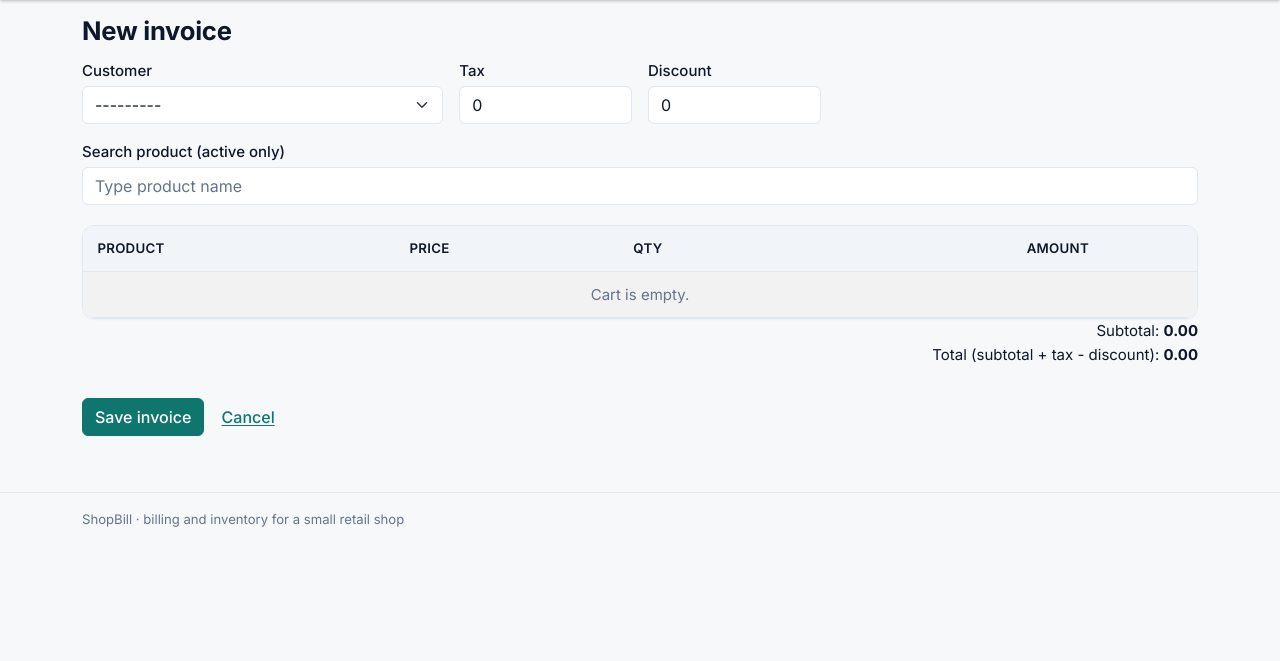
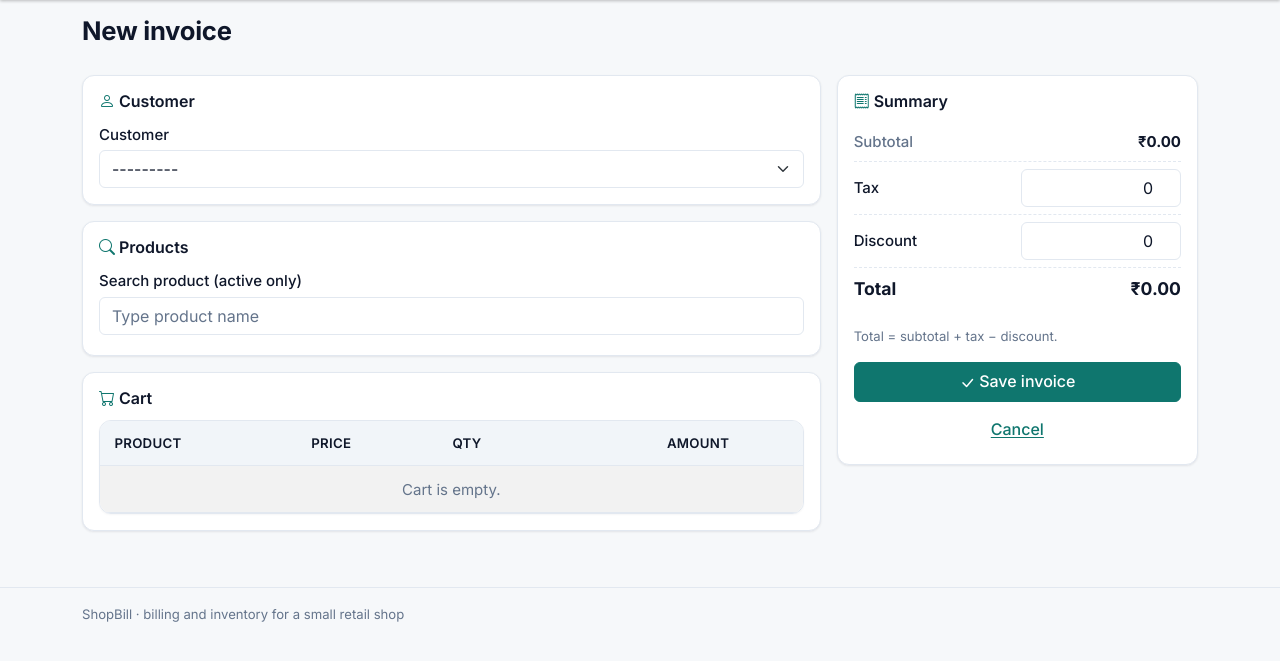
Before and after one commit to Karthick3301/shopbill, a Django app: page /billing/invoices/create/ in a window 1280 px wide. Shown: the part 57-718 px from the top of the page. Run offline with Django 5.2, Linux system fonts and the light colour scheme; the visitor is signed in with stand-in values (Sample User, id 1); data that the repository does not hold is empty.

Commit message:
Design pass 2

```diff
--- a/static/css/app.css
+++ b/static/css/app.css
@@ -416,3 +416,187 @@ main.container {
   font-size: 1.5rem;
   margin-bottom: 0.75rem;
 }
+
+/* ---------- Design pass 3: invoice flow, bill, empty states, mobile ---------- */
+.invoice-summary {
+  position: sticky;
+  top: 1rem;
+}
+
+.summary-rows {
+  margin-bottom: 0;
+}
+
+.summary-row {
+  display: flex;
+  align-items: center;
+  justify-content: space-between;
+  gap: 0.75rem;
+  padding: 0.45rem 0;
+  border-bottom: 1px dashed var(--sb-border);
+}
+
+.summary-row dt {
+  font-weight: 500;
+  color: var(--sb-muted);
+}
+
+.summary-row dd {
+  margin-bottom: 0;
+  font-weight: 600;
+}
+
+.summary-row dd .form-control {
+  max-width: 10rem;
+  text-align: right;
+}
+
+.summary-total {
+  border-bottom: none;
+}
+
+.summary-total dt,
+.summary-total dd {
+  font-size: 1.1rem;
+  font-weight: 700;
+  color: var(--sb-text);
+}
+
+/* Server-side stock errors render as a clear danger alert (visual only). */
+#invoice-form .errorlist.nonfield {
+  background-color: #FEE2E2;
+  border: 1px solid #FECACA;
+  border-radius: 0.5rem;
+  color: #7F1D1D;
+  font-weight: 500;
+  padding: 0.6rem 0.9rem;
+  margin-bottom: 0;
+}
+
+#invoice-form .errorlist.nonfield:empty {
+  display: none;
+}
+
+/* Printed-bill look for the invoice detail page. */
+.bill-card {
+  max-width: 46rem;
+  margin-inline: auto;
+}
+
+.bill-header {
+  text-align: center;
+  border-bottom: 2px solid var(--sb-text);
+  padding-bottom: 0.75rem;
+  margin-bottom: 1rem;
+}
+
+.bill-shop {
+  font-size: 1.5rem;
+  font-weight: 700;
+  margin-bottom: 0;
+}
+
+.bill-no {
+  color: var(--sb-muted);
+  font-weight: 600;
+}
+
+.bill-meta {
+  display: grid;
+  gap: 0.25rem 1.5rem;
+  grid-template-columns: 1fr;
+  margin-bottom: 1rem;
+}
+
+.bill-meta > div {
+  display: flex;
+  gap: 0.5rem;
+}
+
+.bill-meta dt {
+  font-weight: 500;
+  color: var(--sb-muted);
+  min-width: 5.5rem;
+}
+
+.bill-meta dd {
+  margin-bottom: 0;
+  font-weight: 600;
+  overflow-wrap: anywhere;
+}
+
+.bill-grand {
+  background-color: #F1F5F9;
+  font-size: 1.05rem;
+}
+
+/* Friendly empty states inside list tables. */
+.empty-state {
+  text-align: center;
+  padding: 1.5rem 1rem;
+}
+
+/* ---------- Small screens (~380px): prevent horizontal overflow ---------- */
+canvas {
+  max-width: 100%;
+}
+
+.table-responsive {
+  overflow-x: auto;
+  -webkit-overflow-scrolling: touch;
+}
+
+#search-results {
+  overflow-wrap: anywhere;
+}
+
+.bill-meta dd,
+td {
+  overflow-wrap: anywhere;
+}
+
+@media (max-width: 991.98px) {
+  .invoice-summary {
+    position: static;
+  }
+}
+
+/* ---------- Print: bill only, no nav or buttons ---------- */
+@media print {
+  .app-navbar,
+  .app-footer,
+  .btn,
+  .no-print,
+  .alert {
+    display: none !important;
+  }
+
+  body {
+    background: #fff;
+    font-size: 13px;
+  }
+
+  main.container {
+    max-width: 100%;
+    margin: 0;
+    padding: 0;
+  }
+
+  .card,
+  .bill-card,
+  .table-responsive {
+    box-shadow: none;
+    border: none;
+    border-radius: 0;
+    max-width: 100%;
+  }
+
+  .bill-card .card-body {
+    padding: 0;
+  }
+
+  a {
+    text-decoration: none;
+    color: inherit;
+  }
+}
--- a/templates/billing/invoice_form.html
+++ b/templates/billing/invoice_form.html
@@ -4,32 +4,29 @@
 <h1>New invoice</h1>
 <form method="post" id="invoice-form" class="row g-3">
   {% csrf_token %}
+  <div class="col-12">
     {{ form.non_field_errors }}
-  <div class="col-12 col-md-4">
-    <label class="form-label" for="{{ form.customer.id_for_label }}">Customer</label>
-    {{ form.customer }}
-    {{ form.customer.errors }}
-  </div>
-  <div class="col-6 col-md-2">
-    <label class="form-label" for="{{ form.tax.id_for_label }}">Tax</label>
-    {{ form.tax }}
-    {{ form.tax.errors }}
-  </div>
-  <div class="col-6 col-md-2">
-    <label class="form-label" for="{{ form.discount.id_for_label }}">Discount</label>
-    {{ form.discount }}
-    {{ form.discount.errors }}
   </div>
   {{ form.items_json }}
   {{ form.items_json.errors }}
 
-  <div class="col-12">
+  <div class="col-12 col-lg-8">
+    <div class="card mb-3"><div class="card-body">
+      <h2 class="h6 card-heading"><i class="bi bi-person me-1" aria-hidden="true"></i>Customer</h2>
+      <label class="form-label" for="{{ form.customer.id_for_label }}">Customer</label>
+      {{ form.customer }}
+      {{ form.customer.errors }}
+    </div></div>
+
+    <div class="card mb-3"><div class="card-body">
+      <h2 class="h6 card-heading"><i class="bi bi-search me-1" aria-hidden="true"></i>Products</h2>
       <label class="form-label" for="product-search">Search product (active only)</label>
       <input class="form-control" id="product-search" type="search" placeholder="Type product name" autocomplete="off">
       <div id="search-results" class="list-group mt-1"></div>
-  </div>
+    </div></div>
 
-  <div class="col-12">
+    <div class="card"><div class="card-body">
+      <h2 class="h6 card-heading"><i class="bi bi-cart me-1" aria-hidden="true"></i>Cart</h2>
       <div class="table-responsive">
       <table class="table table-striped align-middle" id="cart-table">
         <thead><tr><th>Product</th><th>Price</th><th>Qty</th><th class="text-end">Amount</th><th></th></tr></thead>
@@ -38,13 +35,30 @@
         </tbody>
       </table>
       </div>
-    <p class="text-end">Subtotal: <strong id="cart-subtotal">0.00</strong><br>
-    Total (subtotal + tax - discount): <strong id="cart-total">0.00</strong></p>
+    </div></div>
   </div>
 
-  <div class="col-12">
-    <button class="btn btn-primary" type="submit">Save invoice</button>
+  <div class="col-12 col-lg-4">
+    <div class="card invoice-summary"><div class="card-body">
+      <h2 class="h6 card-heading"><i class="bi bi-receipt me-1" aria-hidden="true"></i>Summary</h2>
+      <dl class="summary-rows mb-3">
+        <div class="summary-row"><dt>Subtotal</dt><dd class="text-end">₹<strong id="cart-subtotal">0.00</strong></dd></div>
+        <div class="summary-row">
+          <dt><label class="form-label mb-0" for="{{ form.tax.id_for_label }}">Tax</label></dt>
+          <dd>{{ form.tax }}{{ form.tax.errors }}</dd>
+        </div>
+        <div class="summary-row">
+          <dt><label class="form-label mb-0" for="{{ form.discount.id_for_label }}">Discount</label></dt>
+          <dd>{{ form.discount }}{{ form.discount.errors }}</dd>
+        </div>
+        <div class="summary-row summary-total"><dt>Total</dt><dd class="text-end">₹<strong id="cart-total">0.00</strong></dd></div>
+      </dl>
+      <p class="text-muted small">Total = subtotal + tax − discount.</p>
+      <div class="d-grid gap-2">
+        <button class="btn btn-primary" type="submit"><i class="bi bi-check-lg me-1" aria-hidden="true"></i>Save invoice</button>
         <a class="btn btn-link" href="{% url 'billing:invoice-list' %}">Cancel</a>
+      </div>
+    </div></div>
   </div>
 </form>
 
```
Also changed, not shown: templates/billing/customer_list.html (+6 -3 lines), templates/billing/invoice_detail.html (+24 -11 lines), templates/billing/invoice_list.html (+6 -3 lines), templates/inventory/category_list.html (+8 -3 lines), templates/inventory/product_list.html (+8 -3 lines). Lines whose indentation alone changed are shown as unchanged.
